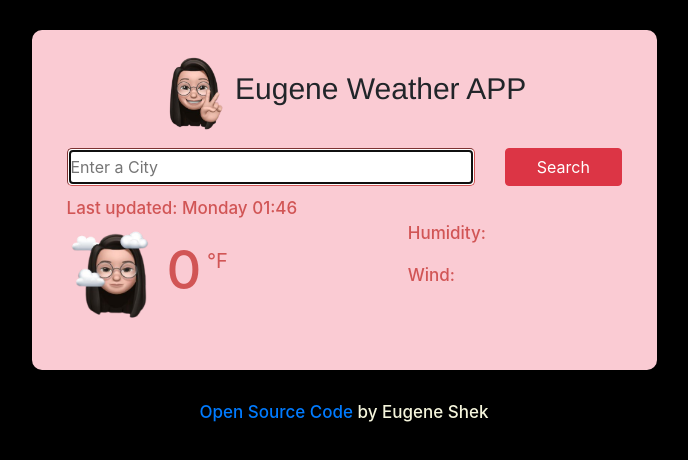
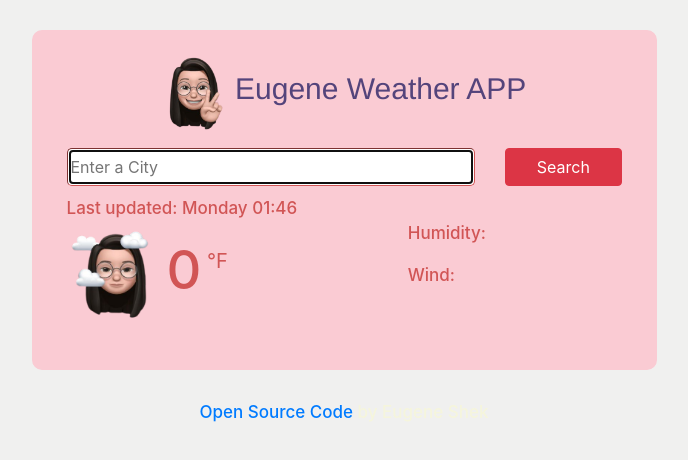
Before and after one commit to Shekeugene/Plus-Final-Assignment, a plain HTML site: page index.html in a window 1280 px wide. Shown: the whole page, without its empty margins (296-984 px from the left). Drawn offline with nearby package versions, Linux system fonts and the light colour scheme.

Commit message:
updated the color

```diff
--- a/styles.css
+++ b/styles.css
@@ -1,5 +1,5 @@
 body{
-    background-color: black;
+    background-color: #f0f0ef;
 }
 
 ul{
@@ -14,6 +14,7 @@ padding-bottom: 15px;
 
 .app-name{
     margin-bottom: 15px;
+    color: #54447b;
 }
 
 input{
@@ -86,7 +87,7 @@ li:first-letter {
 }
 
 .weather-forecast-temperature-min {
-    opacity: 0.6;
+    opacity: 0.7;
   }
 
 .weather-forecast-temperatures {
```
Also changed, not shown: index.html (+2 -2 lines).
